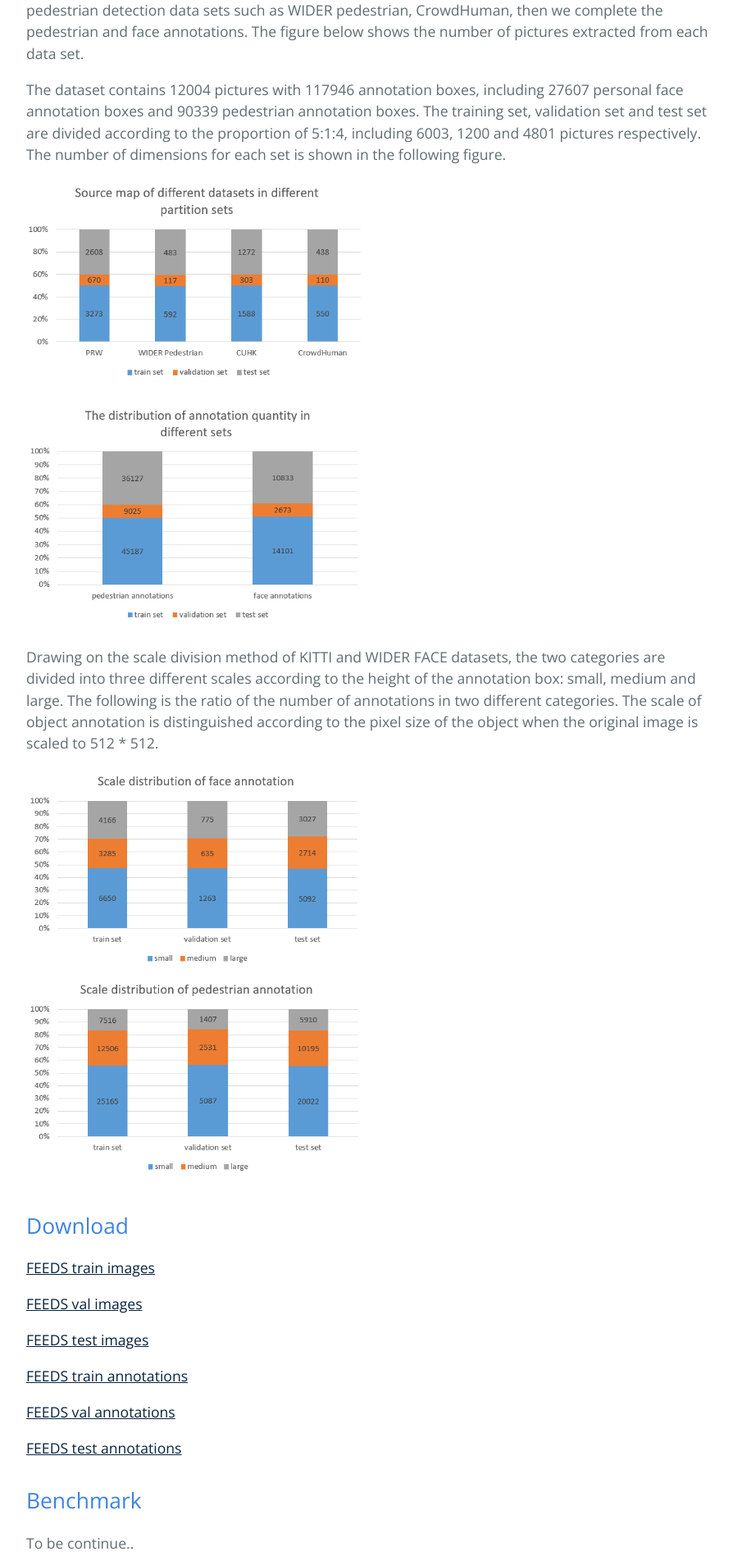
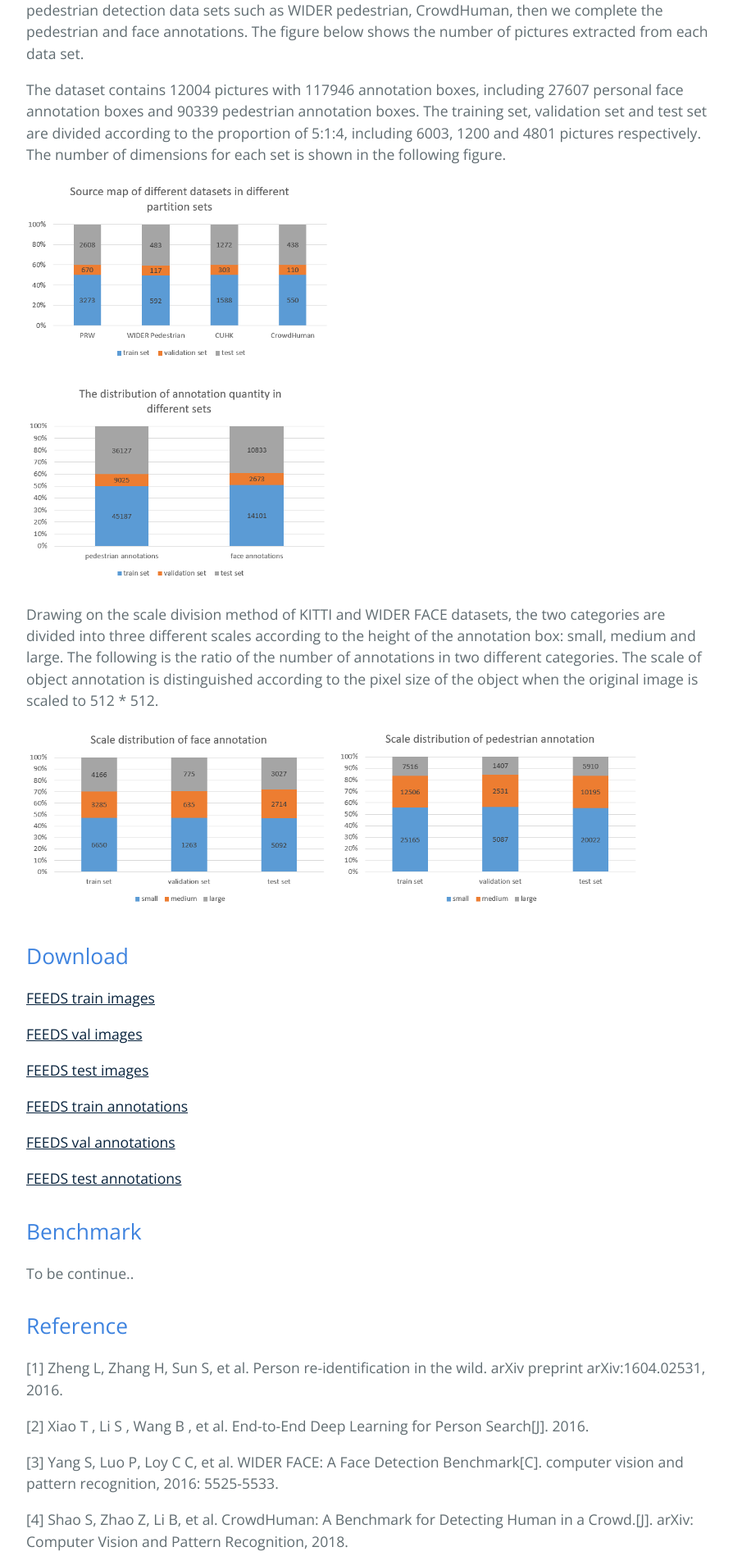
Before and after one commit to FEEDS-MIG/FEEDS-MIG.github.io, a Jekyll site: the page built from index.md, in a window 1280 px wide. Shown: the part 564-2462 px from the top of the page at 82% size, without its empty margins (192-1086 px from the left). Built offline with Jekyll 4.4.1, drawn with Linux system fonts in a browser that asks for light colours; our own code applies the rules of GitHub Pages for plain Markdown files.

```diff
--- a/css/cayman.css
+++ b/css/cayman.css
@@ -160,7 +160,7 @@ a:hover { text-decoration: underline; }
 @media screen and (min-width: 64em) { .main-content { max-width: 64rem; padding: 2rem 6rem; margin: 0 auto; font-size: 1.1rem; } }
 @media screen and (min-width: 42em) and (max-width: 64em) { .main-content { padding: 2rem 4rem; font-size: 1.1rem; } }
 @media screen and (max-width: 42em) { .main-content { padding: 2rem 1rem; font-size: 1rem; } }
-.main-content img { max-width: 50%; align-items: center; align-content: center;  }
+.main-content img { max-width: 45%; align-items: center; align-content: center;  }
 .main-content h1, .main-content h2, .main-content h3, .main-content h4, .main-content h5, .main-content h6 { margin-top: 2rem; margin-bottom: 1rem; font-weight: normal; color: #3e83df; }
 .main-content p { margin-bottom: 1em; }
 .main-content code { padding: 2px 4px; font-family: Consolas, "Liberation Mono", Menlo, Courier, monospace; font-size: 0.9rem; color: #567482; background-color: #f3f6fa; border-radius: 0.3rem; }
```
